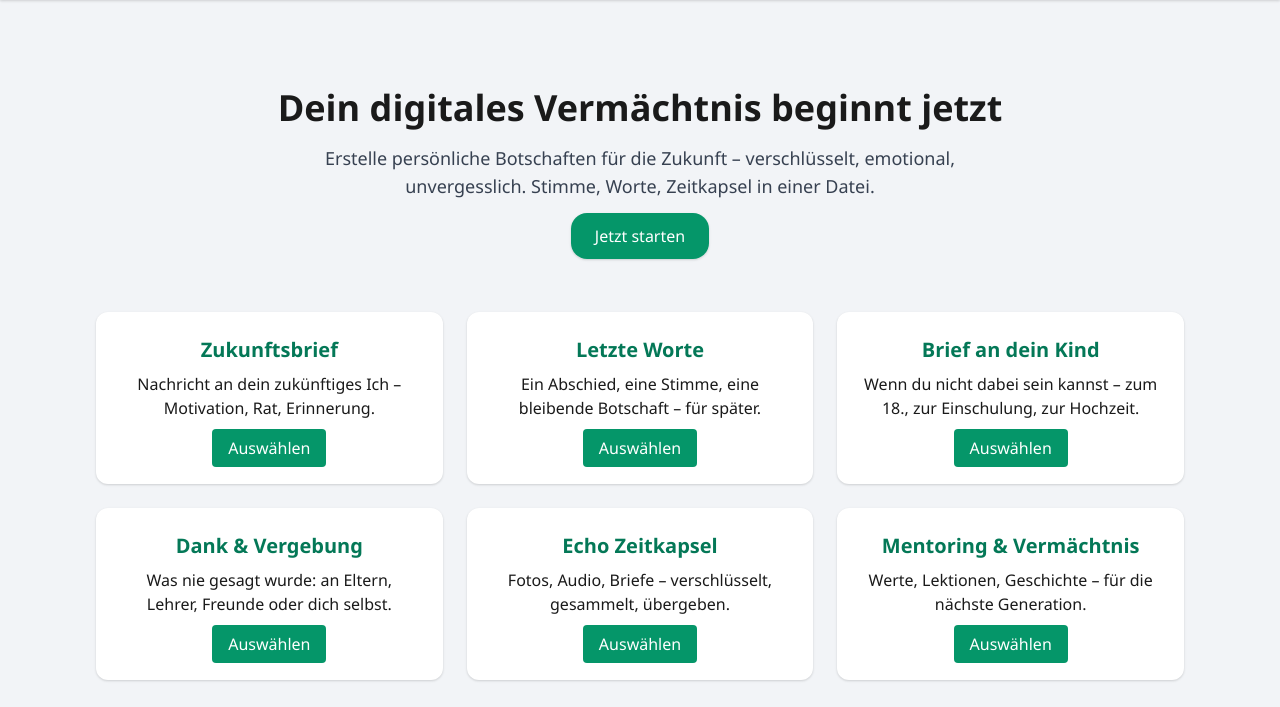
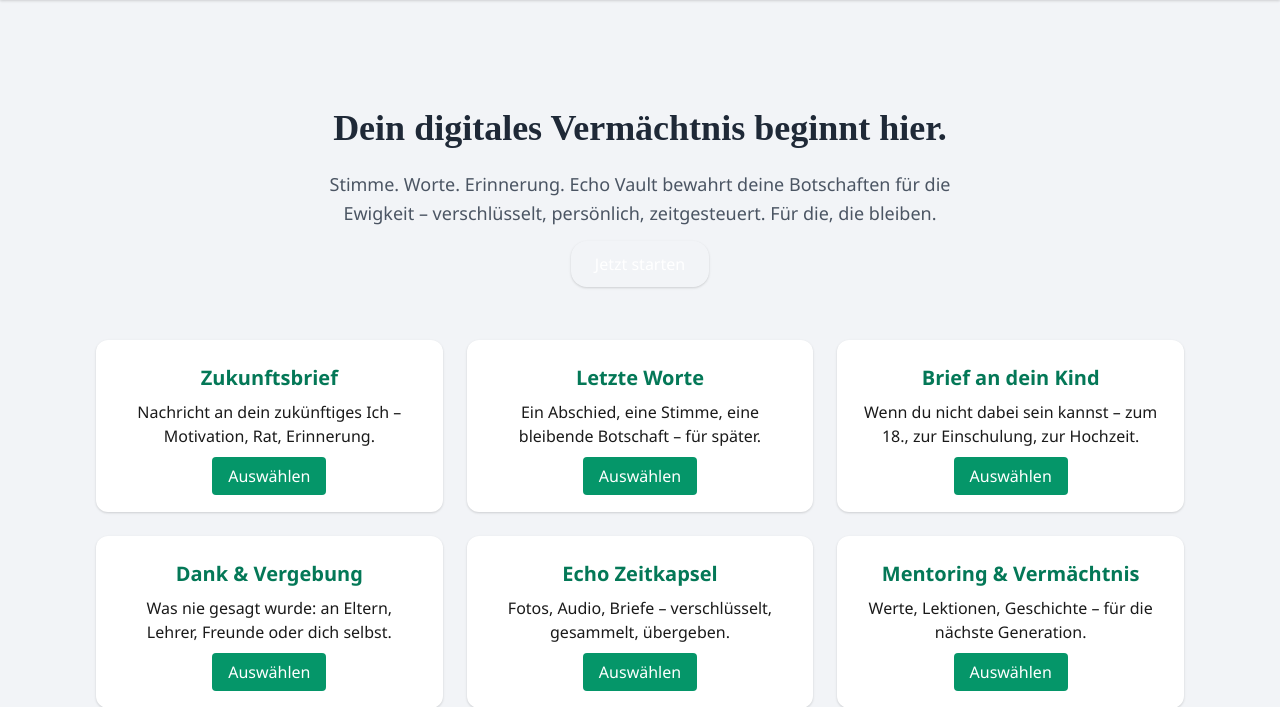
Before and after one commit to doneo24/echo_vault, a Flask app: page / in a window 1280 px wide. Shown: the part 124-831 px from the top of the page. Run offline with Flask 3, Linux system fonts and the light colour scheme.

Commit message:
Update index.html

```diff
--- a/templates/index.html
+++ b/templates/index.html
@@ -2,15 +2,20 @@
 {% block title %}Doneo Echo Vault – Startseite{% endblock %}
 {% block content %}
 
-<section class="text-center mt-12">
-  <h2 class="text-4xl font-bold mb-4">Dein digitales Vermächtnis beginnt jetzt</h2>
-  <p class="text-lg text-gray-700 mb-6 max-w-2xl mx-auto">
-    Erstelle persönliche Botschaften für die Zukunft – verschlüsselt, emotional, unvergesslich. Stimme, Worte, Zeitkapsel in einer Datei.
+<section class="text-center mt-16 mb-12 px-4">
+  <h2 class="text-4xl font-bold leading-snug mb-4 text-gray-800" style="font-family: 'Playfair Display', serif;">
+    Dein digitales Vermächtnis beginnt hier.
+  </h2>
+  <p class="text-lg text-gray-600 leading-relaxed max-w-2xl mx-auto mb-6" style="font-family: 'Segoe UI', sans-serif;">
+    Stimme. Worte. Erinnerung.
+    Echo Vault bewahrt deine Botschaften für die Ewigkeit – verschlüsselt, persönlich, zeitgesteuert.
+    Für die, die bleiben.
   </p>
-  <a class="bg-green-600 text-white px-6 py-3 rounded-2xl shadow hover:bg-green-700 transition" href="/formular">
+  <a href="/formular" class="bg-teal-600 text-white px-6 py-3 rounded-2xl shadow hover:bg-teal-700 transition">
     Jetzt starten
   </a>
 </section>
+
 
 <section class="grid grid-cols-1 sm:grid-cols-2 lg:grid-cols-3 gap-6 mt-16 px-4 max-w-6xl mx-auto">
   <div class="card bg-white p-6 rounded-xl shadow text-center">
```
